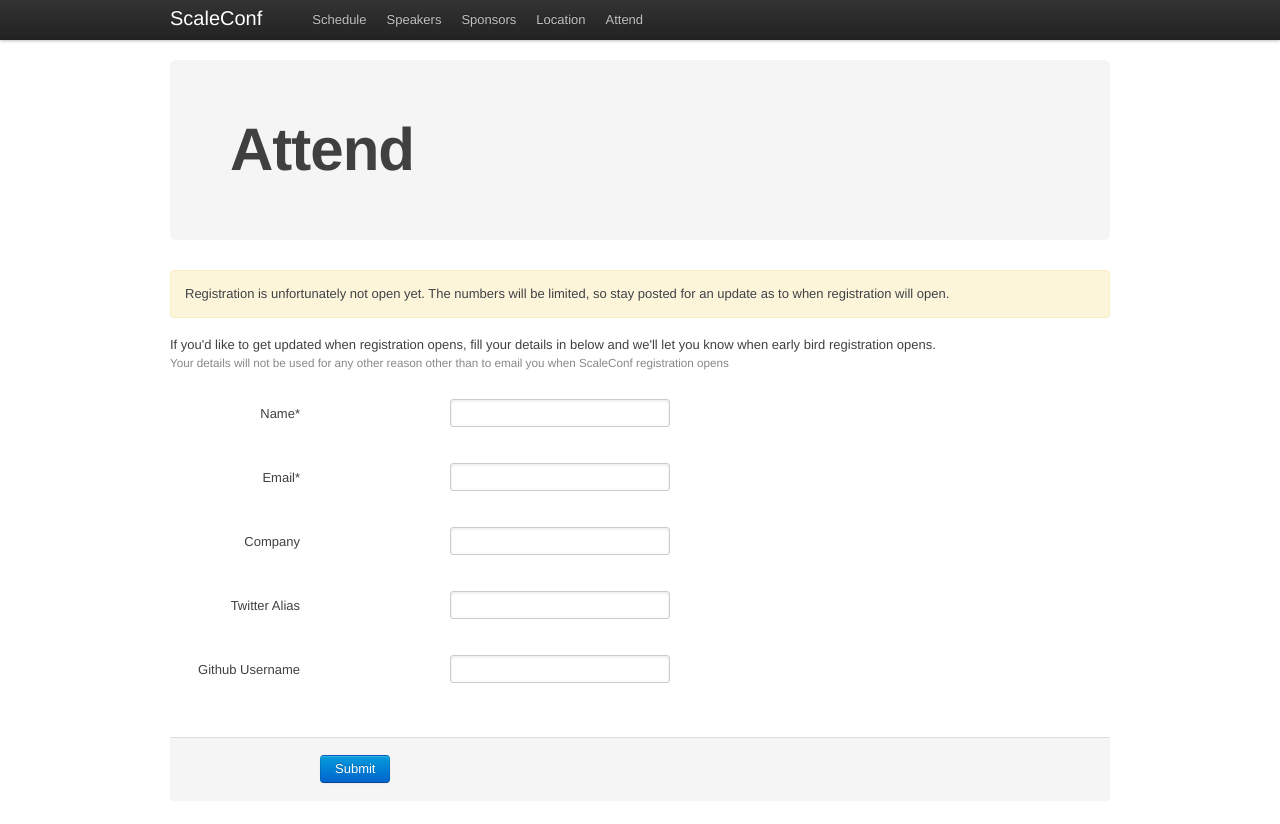
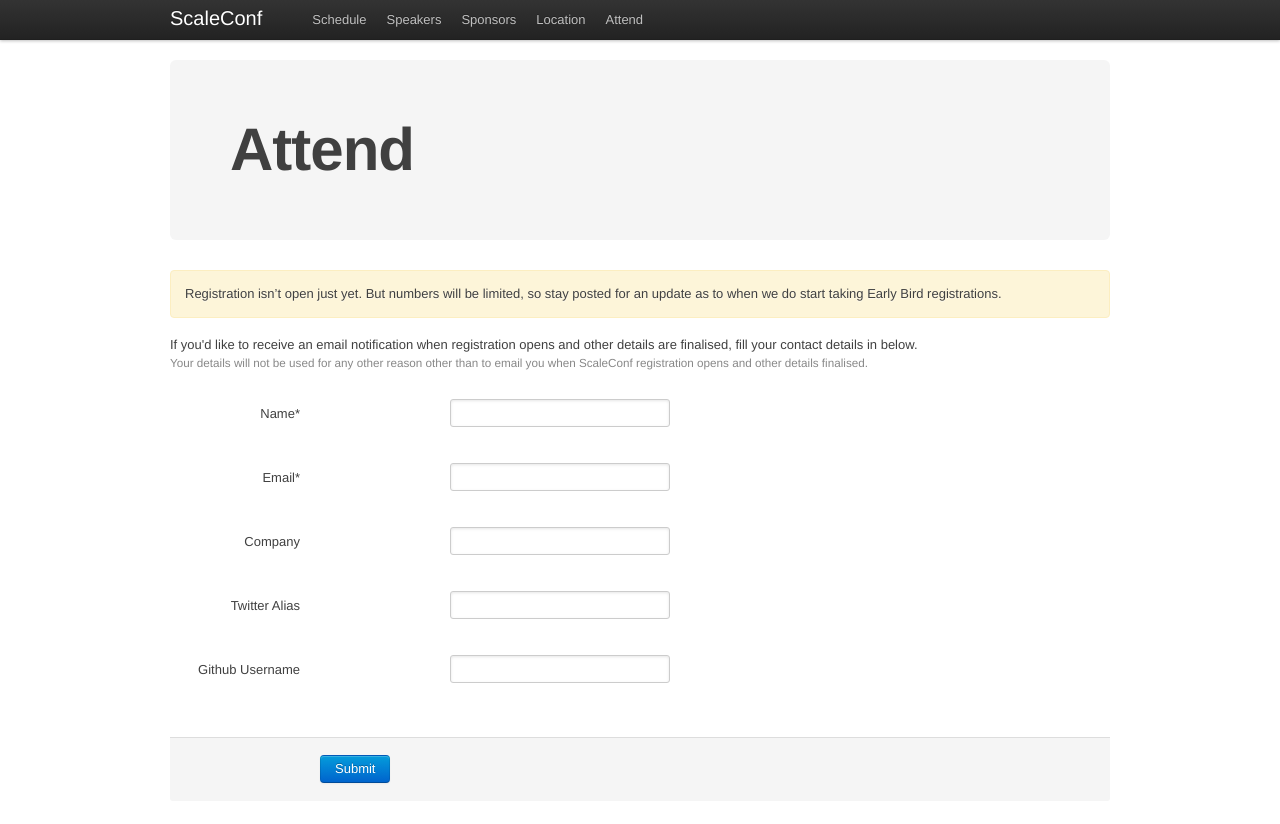
Before and after one commit to scaleconf/scaleconf.github.com, a Jekyll site: the page built from attend.html, in a window 1280 px wide. Shown: the top 824 px of the page. Built offline with Jekyll 4.4.1, drawn with Linux system fonts in a browser that asks for light colours; Markdown is read by kramdown in place of the engine named in the settings.

Commit message:
Copy tweaks

```diff
--- a/attend.html
+++ b/attend.html
@@ -11,11 +11,11 @@
       <div class="row">
           <div class='span16'>
               <div class='alert-message block-message warning'>
-                  Registration is unfortunately not open yet. The numbers will be limited, so stay posted for an update as to when registration will open.
+                  Registration isn&#8217;t open just yet. But numbers will be limited, so stay posted for an update as to when we do start taking Early Bird registrations.
               </div>
               <p>
-                  If you'd like to get updated when registration opens, fill your details in below and we'll let you know when early bird registration opens. <br/>
-                  <span style='font-size:0.9em; color:#888;'>Your details will not be used for any other reason other than to email you when ScaleConf registration opens</span>
+                  If you'd like to receive an email notification when registration opens and other details are finalised, fill your contact details in below. <br/>
+                  <span style='font-size:0.9em; color:#888;'>Your details will not be used for any other reason other than to email you when ScaleConf registration opens and other details finalised.</span>
               </p>
 
               <!-- original google frame -->
```
